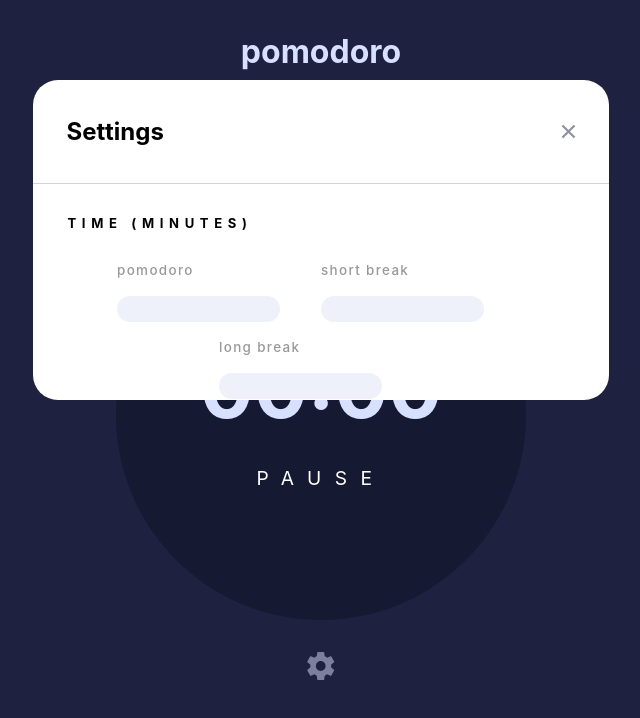
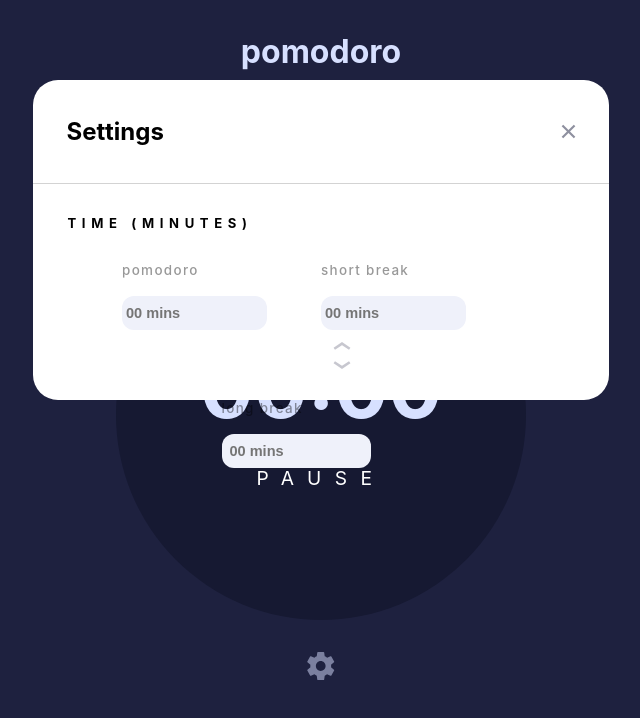
Before and after one commit to preetecool/pomodoro, a React (Vite) app: page / in a window 1280 px wide. Shown: the top 718 px of the page, without its empty margins (319-959 px from the left). Built offline with nearby package versions, Linux system fonts and the light colour scheme.

Commit message:
settings module changes

```diff
--- a/src/Components/TimeSettings.jsx
+++ b/src/Components/TimeSettings.jsx
@@ -1,4 +1,7 @@
 import React from 'react'
+import upArrow from "../../assets/icon-arrow-up.svg"
+import downArrow from "../../assets/icon-arrow-down.svg"
+
 
 const TimeSettings = () => {
     return (
@@ -8,18 +11,27 @@ const TimeSettings = () => {
 				<div className="time-settings">
 
 					<div className="input-wrapper">
+
 						<h4 className ="input-title">pomodoro</h4>
-						<input type="number" name="pomodoro"></input>
+						<input type="number" name="pomodoro" placeholder="00 mins"></input>
+
 					</div>
 
 					<div className="input-wrapper">
 						<h4 className ="input-title">short break</h4>
-						<input type="number" name="pomodoro"></input>
+
+						<input type="number" name="pomodoro" placeholder="00 mins"></input>
+
+						<div className="arrow-wrapper">
+							<img className="arrow"src={upArrow}/>
+							<img  className="arrow"src={downArrow}/>
+						</div>
+
 					</div>
 
 					<div className="input-wrapper">
 						<h4 className ="input-title">long break</h4>
-						<input className ="time-input"type="number" name="long-break"></input>
+						<input className ="time-input"type="number" name="long-break" placeholder="00 mins"></input>
 					</div>
 
 				</div>
--- a/src/Css/App.css
+++ b/src/Css/App.css
@@ -13,13 +13,22 @@ body {
 }
 
 input {
+	height: 4vh;
+	width: 70%;
+	font-size: 1.3em;
+	font-weight: bold;
+	border-radius: 12px;
+	padding-left: 2%;
 	border-style: none;
 	background-color: #eff1fa;
-	padding-left: 4%;
-	font-size: 1.4em;
-	height: 3vh;
-	width: 75%;
-	border-radius: 20px;
 }
 
-/*  */
+input::-webkit-outer-spin-button,
+input::-webkit-inner-spin-button {
+	-webkit-appearance: none;
+	margin: 0;
+}
+
+input[type="number"] {
+	-moz-appearance: textfield;
+}
--- a/src/Css/settings.css
+++ b/src/Css/settings.css
@@ -83,3 +83,15 @@
 .time-input {
 	padding-left: 4%;
 }
+
+.arrow-wrapper {
+	display: flex;
+	flex-direction: column;
+	padding: 3%;
+}
+
+.arrow {
+	padding: 3%;
+	width: 18px;
+	cursor: pointer;
+}
```
